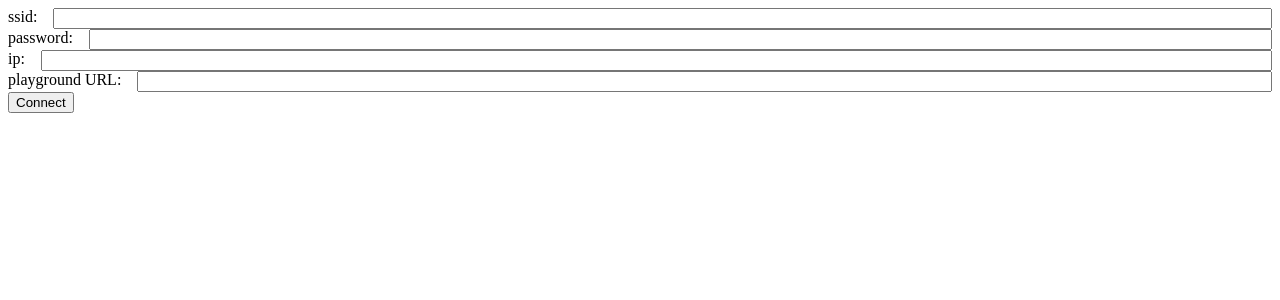
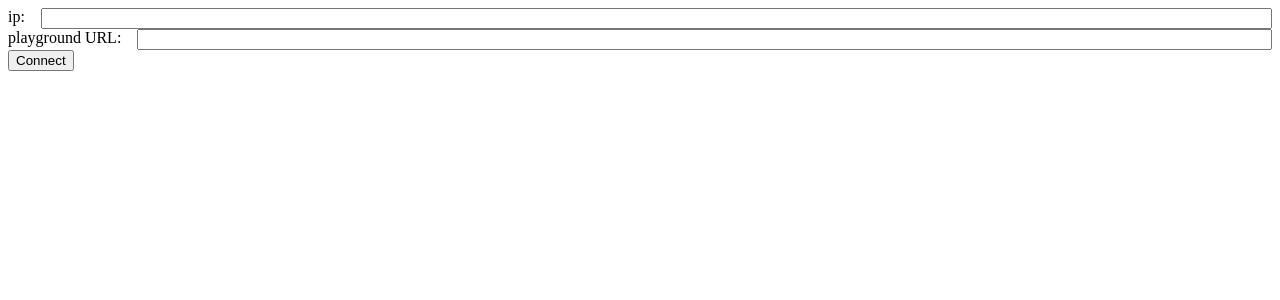
Before and after one commit to mitmedialab/doodlebot.media.mit.edu, a SvelteKit app in the folder frontend/: page / in a window 1280 px wide. Shown: the top 300 px of the page. Built offline with nearby package versions, Linux system fonts and the light colour scheme.

Commit message:
removing wifi credentials

```diff
--- a/frontend/src/routes/+page.svelte
+++ b/frontend/src/routes/+page.svelte
@@ -11,13 +11,9 @@
 
     let popup: Window | null = null;
 
-    let password: string = localStorage.getItem("password") || "";
-    let ssid: string = localStorage.getItem("ssid") || "";
     let ip: string = localStorage.getItem("ip") || "";
     let playgroundURL: string = localStorage.getItem("playgroundURL") || "";
 
-    $: if (password) localStorage.setItem("password", password);
-    $: if (ssid) localStorage.setItem("ssid", ssid);
     $: if (ip) localStorage.setItem("ip", ip);
     $: if (playgroundURL) localStorage.setItem("playgroundURL", playgroundURL);
 
@@ -105,8 +101,6 @@
 
         // handle case if playgroundURL ends in question mark (?)
         const url = new URL(playgroundURL);
-        url.searchParams.set("password", password);
-        url.searchParams.set("ssid", ssid);
         url.searchParams.set("ip", ip);
 
         popup = window.open(url.toString());
@@ -129,16 +123,6 @@
         );
     };
 </script>
-
-<div class="row">
-    <label for="ssid">ssid:</label>
-    <input id="ssid" bind:value={ssid} class="fill" />
-</div>
-
-<div class="row">
-    <label for="password">password:</label>
-    <input id="password" bind:value={password} type="password" class="fill" />
-</div>
 
 <div class="row">
     <label for="ip">ip:</label>
```
Also changed, not shown: 1 other file (tests, documents, lock files or other folders).
